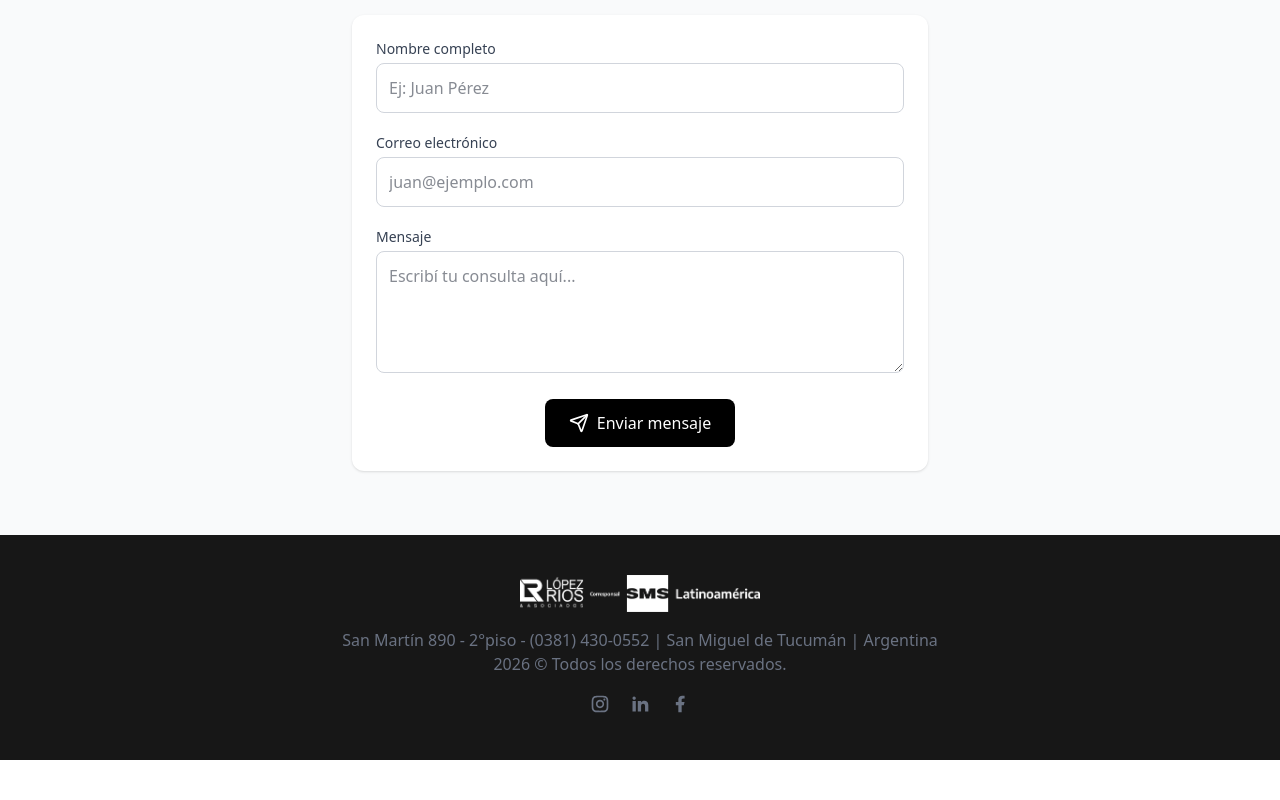
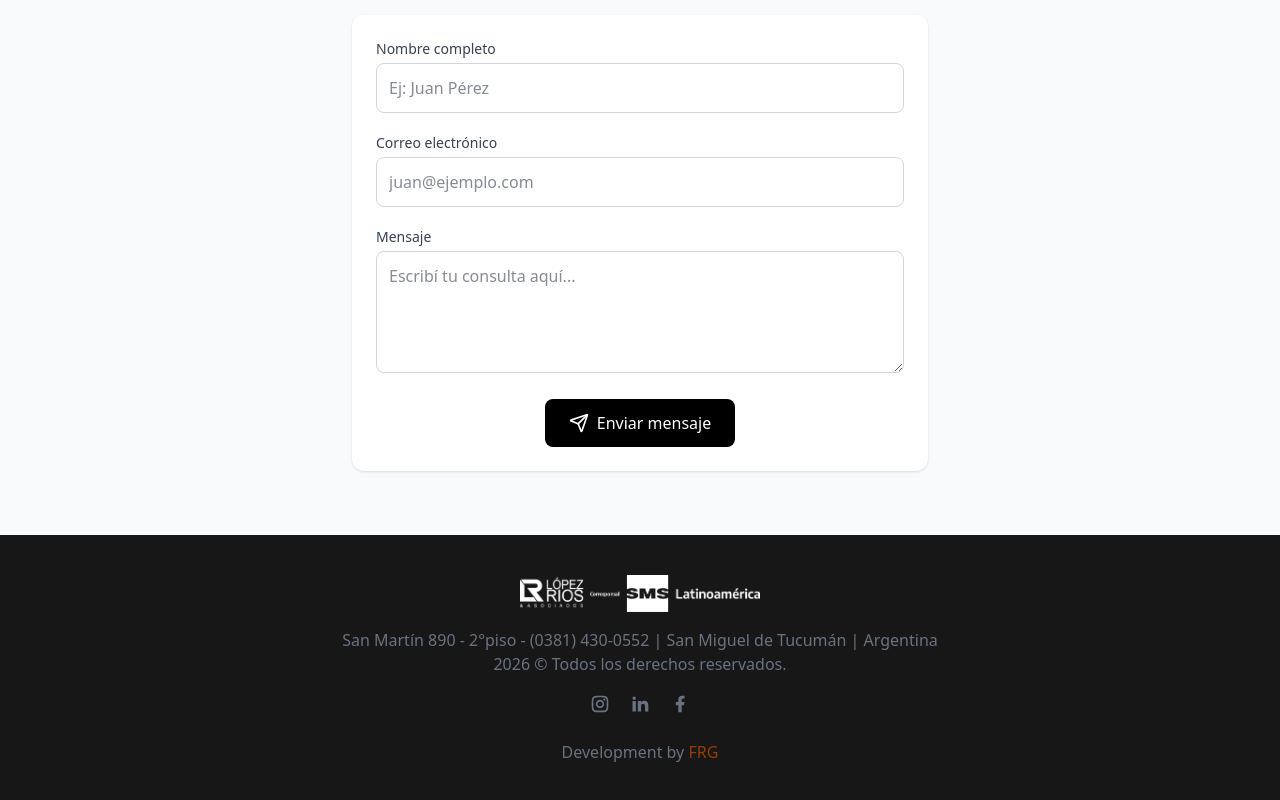
Before and after one commit to federg11/LR-page, a React (Vite) app: page / in a window 1280 px wide. Shown: the part 3306-4106 px from the top of the page. Before the commit the page ends 4066 px from the top, so only its background shows below. Built offline with nearby package versions, Linux system fonts and the light colour scheme; no server answers.

Commit message:
agregando marca en footer

```diff
--- a/src/components/layout/Footer/Footer.jsx
+++ b/src/components/layout/Footer/Footer.jsx
@@ -68,6 +68,14 @@ const Footer = () => {
             </svg>
           </a>
         </div>
+        <div className="mt-5">
+          <p className="text-gray-500">
+            Development by{" "}
+            <a href="https://federicogalup.netlify.app/" target="_blank">
+              <span className="text-amber-800 font-medium">FRG</span>
+            </a>
+          </p>
+        </div>
       </div>
     </footer>
   );
```
